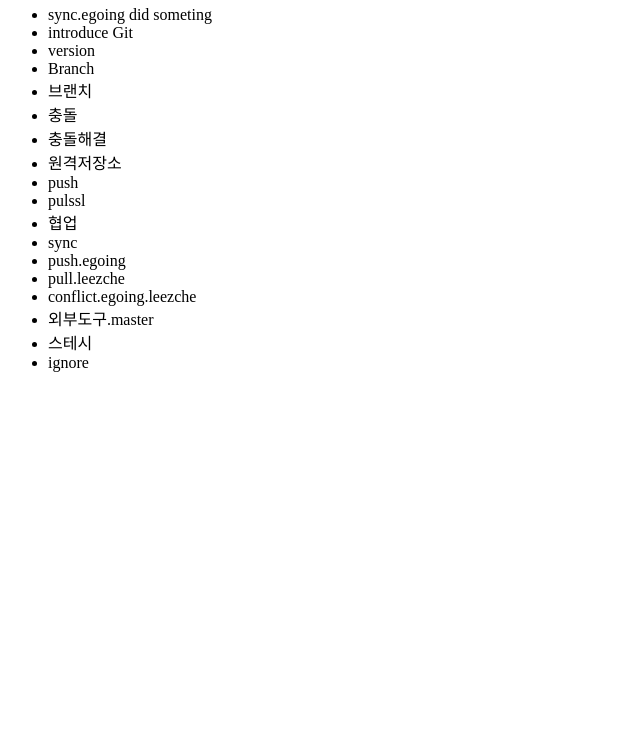
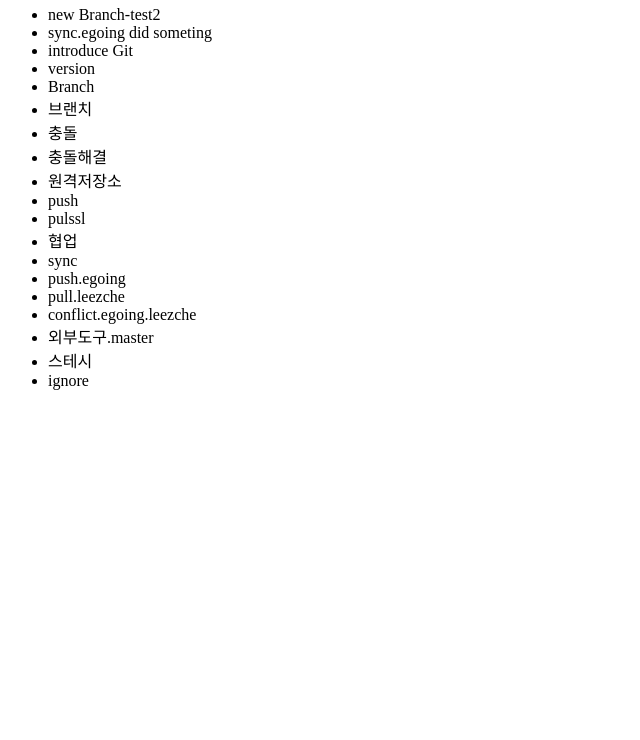
Before and after one commit to yangee/gitPrac, a plain HTML site: page index.html in a window 1280 px wide. Shown: the part 60-800 px from the top of the page, without its empty margins (0-640 px from the left). Drawn offline with Linux system fonts and the light colour scheme.

Commit message:
new branch test2
yup

```diff
--- a/index.html
+++ b/index.html
@@ -9,6 +9,7 @@
             <h1>Git</h1>
         </header>
         <ul>
+            <li>new Branch-test2</li>
             <li>sync.egoing did someting</li>
             <li>introduce Git</li>
             <li>version</li>
```
